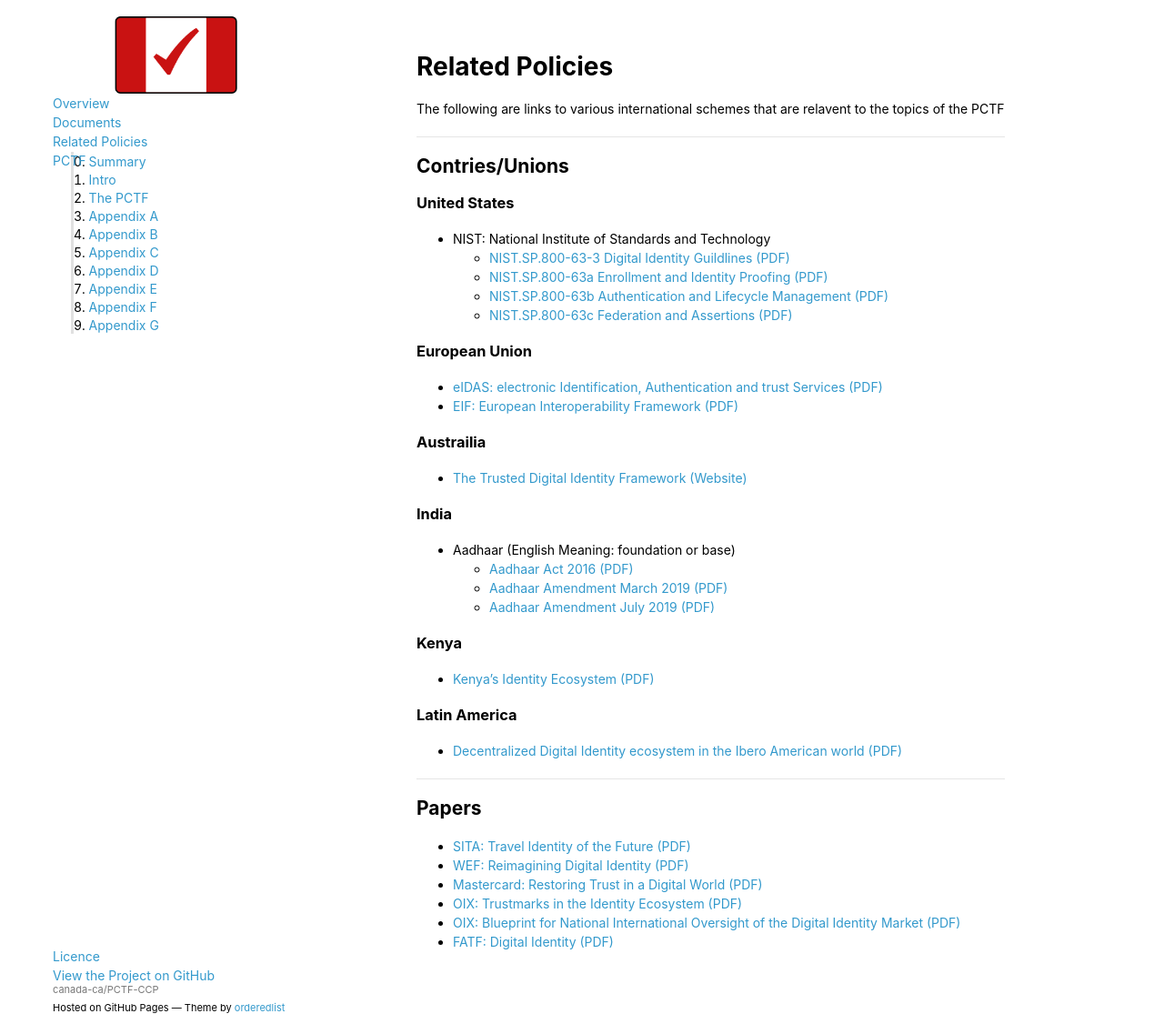
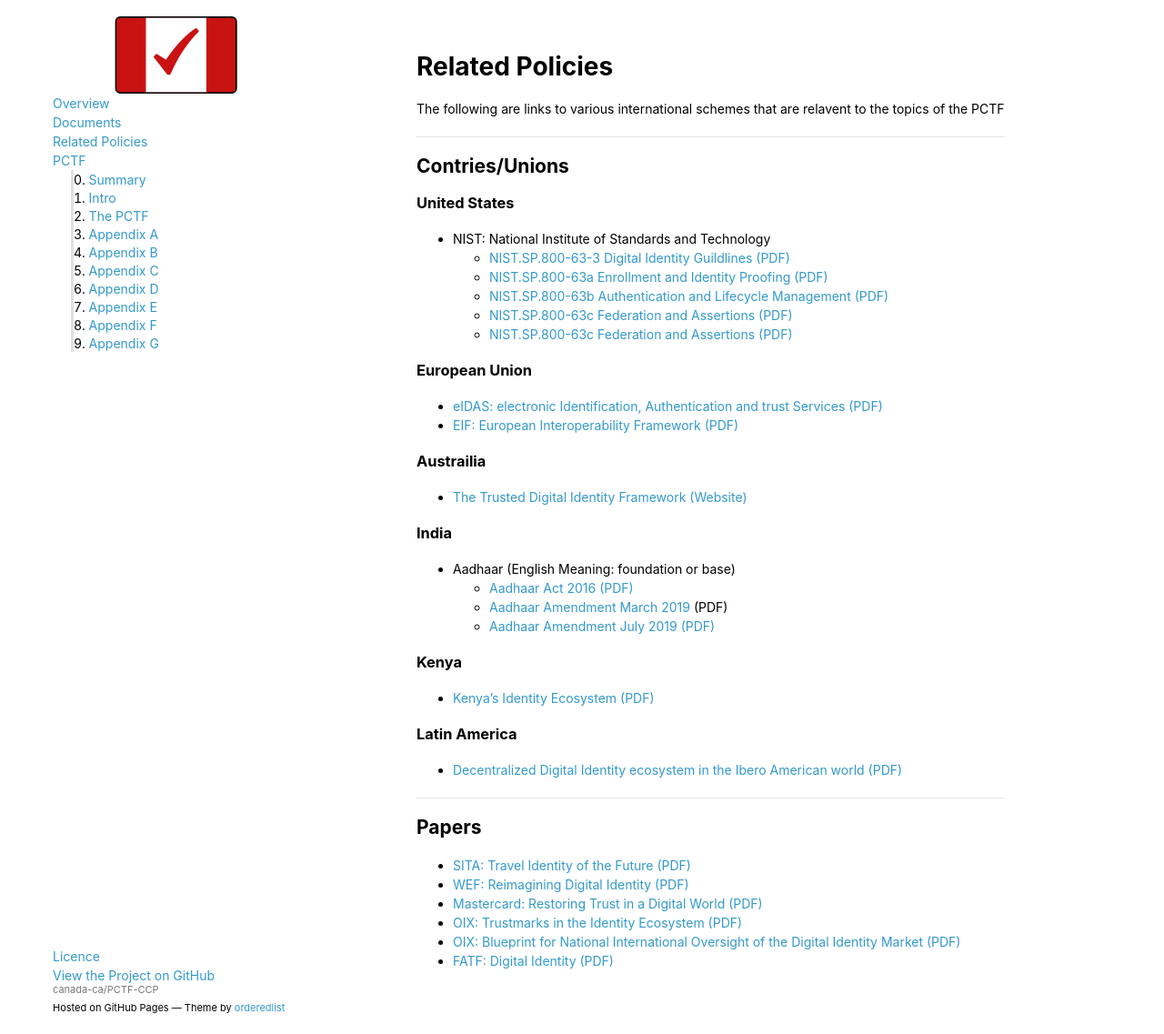
Before and after one commit to canada-ca/PCTF-CCP, a Jekyll site: the page built from Related-Policies.md, in a window 1280 px wide and 1137 px high. Shown: the whole window at 91% size. Built offline with Jekyll 4.4.1, drawn with Linux system fonts in a browser that asks for light colours; our own code applies the rules of GitHub Pages for plain Markdown files.

Commit message:
website fixes
add additional code for Travis CI
fix overlap in PCTF header
update package
change links in related-policies to markdown style links

```diff
--- a/Related-Policies.md
+++ b/Related-Policies.md
@@ -9,42 +9,43 @@
 ### United States
 
 * NIST: National Institute of Standards and Technology
-  * <a href="docs/RelatedPolicies/NIST.SP.800-63-3.pdf">NIST.SP.800-63-3 Digital Identity Guildlines (PDF)</a>
-  * <a href="docs/RelatedPolicies/NIST.SP.800-63a.pdf">NIST.SP.800-63a Enrollment and Identity Proofing (PDF)</a>
-  * <a href="docs/RelatedPolicies/NIST.SP.800-63b.pdf">NIST.SP.800-63b Authentication and Lifecycle Management (PDF)</a>
-  * <a href="docs/RelatedPolicies/NIST.SP.800-63c.pdf">NIST.SP.800-63c Federation and Assertions (PDF)</a>
+  * [NIST.SP.800-63-3 Digital Identity Guildlines (PDF)](docs/RelatedPolicies/NIST.SP.800-63-3.pdf)
+  * [NIST.SP.800-63a Enrollment and Identity Proofing (PDF)](docs/RelatedPolicies/NIST.SP.800-63a.pdf)
+  * [NIST.SP.800-63b Authentication and Lifecycle Management (PDF)](docs/RelatedPolicies/NIST.SP.800-63b.pdf)
+  * [NIST.SP.800-63c Federation and Assertions (PDF)](docs/RelatedPolicies/NIST.SP.800-63c.pdf)
+  * [NIST.SP.800-63c Federation and Assertions (PDF)](http:www.google.com/likebad/link/mojo)
 
 ### European Union
 
-* <a href="docs/RelatedPolicies/eIDAS.pdf">eIDAS: electronic Identification, Authentication and trust Services (PDF)</a>
-* <a href="docs/RelatedPolicies/eif.pdf">EIF: European Interoperability Framework  (PDF)</a>
+* [eIDAS: electronic Identification, Authentication and trust Services (PDF)](docs/RelatedPolicies/eIDAS.pdf)
+* [EIF: European Interoperability Framework  (PDF)](docs/RelatedPolicies/eif.pdf)
 
 ### Austrailia
 
-* <a href="https://www.dta.gov.au/our-projects/digital-identity/trusted-digital-identity-framework/framework-documents">The Trusted Digital Identity Framework (Website)</a>
+* [The Trusted Digital Identity Framework (Website)](https://www.dta.gov.au/our-projects/digital-identity/trusted-digital-identity-framework/framework-documents)
 
 ### India
 
 * Aadhaar (English Meaning: foundation or base)
-  * <a href="docs/RelatedPolicies/aadhaar_act_2016.pdf">Aadhaar Act 2016 (PDF)</a>
-  * <a href="docs/RelatedPolicies/aadhaar_amendment_ordinance.pdf">Aadhaar Amendment March 2019 (PDF)</a>
-  * <a href="docs/RelatedPolicies/aadhaar_amendment_act_2019.pdf">Aadhaar Amendment July 2019 (PDF)</a>
+  * [Aadhaar Act 2016 (PDF)](docs/RelatedPolicies/aadhaar_act_2016.pdf)
+  * [Aadhaar Amendment March 2019](docs/RelatedPolicies/aadhaar_amendment_ordinance.pdf) (PDF)
+  * [Aadhaar Amendment July 2019 (PDF)](docs/RelatedPolicies/aadhaar_amendment_act_2019.pdf)
 
 ### Kenya
 
-* <a href="docs/RelatedPolicies/Kenyas-Identity-Ecosystem.pdf">Kenya's Identity Ecosystem (PDF)</a>
+* [Kenya's Identity Ecosystem (PDF)](docs/RelatedPolicies/Kenyas-Identity-Ecosystem.pdf)
 
 ### Latin America
 
-* <a href="docs/RelatedPolicies/Decentralized-Digital-Identity-ecosystem-in-the-Ibero-American-world.pdf">Decentralized Digital Identity ecosystem in the Ibero American world (PDF)</a>
+* [Decentralized Digital Identity ecosystem in the Ibero American world (PDF)](docs/RelatedPolicies/Decentralized-Digital-Identity-ecosystem-in-the-Ibero-American-world.pdf)
 
 ---
 
 ## Papers
 
-* <a href="docs/RelatedPolicies/SITA_Identity_2016.pdf">SITA: Travel Identity of the Future (PDF)</a>
-* <a href="docs/RelatedPolicies/WEF_Digital_Identity.pdf">WEF: Reimagining Digital Identity (PDF)</a>
-* <a href="docs/RelatedPolicies/digital-identity-restoring-trust-in-a-digital-world.pdf">Mastercard: Restoring Trust in a Digital World (PDF)</a>
-* <a href="docs/RelatedPolicies/Trustmarks_in_the_Identity_Ecosystem.pdf">OIX: Trustmarks in the Identity Ecosystem (PDF)</a>
-* <a href="docs/RelatedPolicies/Blueprint-for-National-International-Oversight-of-the-Digital-Identity-Market-March-2020.pdf">OIX: Blueprint for National International Oversight of the Digital Identity Market (PDF)</a>
-* <a href="docs/RelatedPolicies/Guidance-on-Digital-Identity.pdf">FATF: Digital Identity (PDF)</a>
+* [SITA: Travel Identity of the Future (PDF)](docs/RelatedPolicies/SITA_Identity_2016.pdf)
+* [WEF: Reimagining Digital Identity (PDF)](docs/RelatedPolicies/WEF_Digital_Identity.pdf)
+* [Mastercard: Restoring Trust in a Digital World (PDF)](docs/RelatedPolicies/digital-identity-restoring-trust-in-a-digital-world.pdf)
+* [OIX: Trustmarks in the Identity Ecosystem (PDF)](docs/RelatedPolicies/Trustmarks_in_the_Identity_Ecosystem.pdf)
+* [OIX: Blueprint for National International Oversight of the Digital Identity Market (PDF)](docs/RelatedPolicies/Blueprint-for-National-International-Oversight-of-the-Digital-Identity-Market-March-2020.pdf)
+* [FATF: Digital Identity (PDF)](docs/RelatedPolicies/Guidance-on-Digital-Identity.pdf)
--- a/_layouts/default.html
+++ b/_layouts/default.html
@@ -33,11 +33,12 @@
     <header>
       <div class="view">
         <img src="images/logo.png" alt="Logo" class="logo" />
-
-        <a href="{{ '/' | absolute_url}}">Overview</a><br />
-        <a href="documents.html">Documents</a><br />
-        <a href="Related-Policies.html">Related Policies</a><br />
-        <a href="PCTF.html">PCTF</a><br />
+        <p>
+          <a href="{{ '/' | absolute_url}}">Overview</a><br />
+          <a href="documents.html">Documents</a><br />
+          <a href="Related-Policies.html">Related Policies</a><br />
+          <a href="PCTF.html">PCTF</a><br />
+        </p>
         <ol start="0">
           <li><a href="PCTF.html#sec0">Summary</a></li>
           <li><a href="PCTF.html#sec1">Intro</a></li>
--- a/link-check.js
+++ b/link-check.js
@@ -8,7 +8,7 @@
 var path = require("path");
 var chalk = require("chalk");
 
-var files = glob.sync("**/*.md", {ignore: ["node_modules/**/*.md", "**/digital-playbook.md", "**/guide-numerique.md"]})
+var files = glob.sync("**/*.md", {ignore: ["node_modules/**/*.md"]})
 
 var opts = JSON.parse(fs.readFileSync(".markdown-link-check.json"));
 
```
Also changed, not shown: package.json (+6 -3 lines), .eslintrc.json (added), .markdown-link-check.json, 2 other files.
